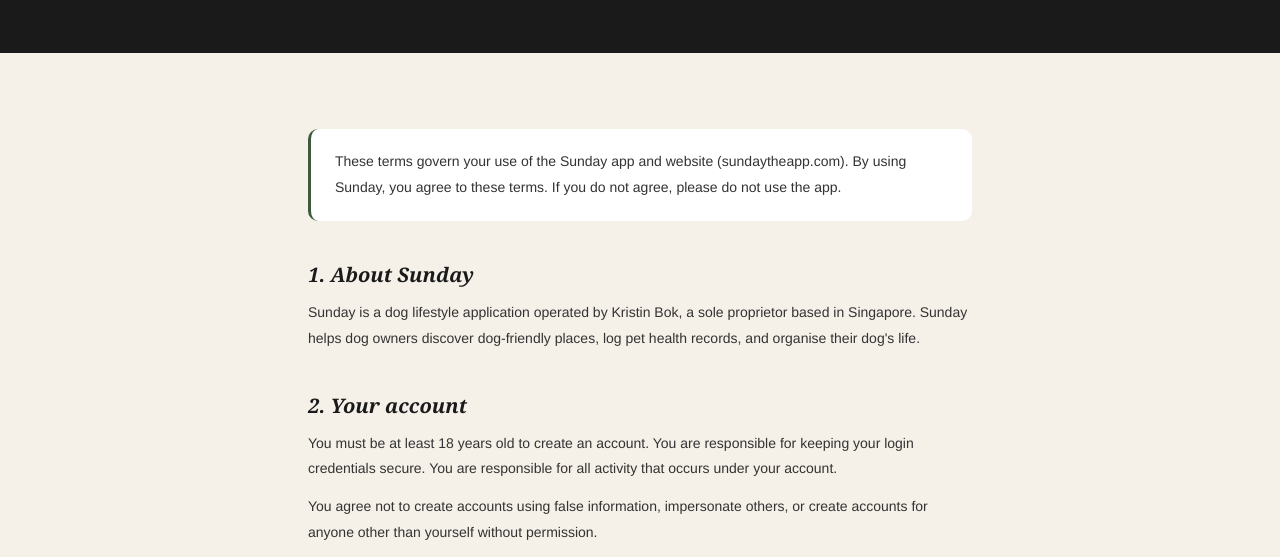
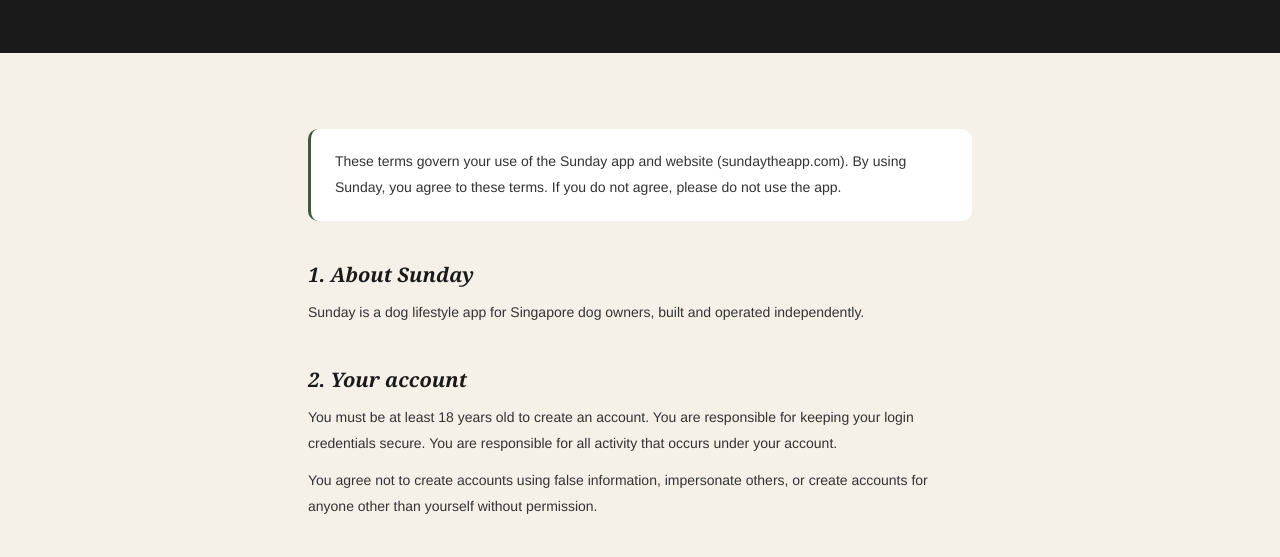
Before and after one commit to kristin-71/sunday-waitlist, a plain HTML site: page terms/index.html in a window 1280 px wide. Shown: the part 228-785 px from the top of the page. Drawn offline with Linux system fonts and the light colour scheme.

Commit message:
Update app description in privacy and terms

```diff
--- a/terms/index.html
+++ b/terms/index.html
@@ -46,7 +46,7 @@
   </div>
 
   <h2>1. About Sunday</h2>
-  <p>Sunday is a dog lifestyle application operated by Kristin Bok, a sole proprietor based in Singapore. Sunday helps dog owners discover dog-friendly places, log pet health records, and organise their dog's life.</p>
+  <p>Sunday is a dog lifestyle app for Singapore dog owners, built and operated independently.</p>
 
   <h2>2. Your account</h2>
   <p>You must be at least 18 years old to create an account. You are responsible for keeping your login credentials secure. You are responsible for all activity that occurs under your account.</p>
```
